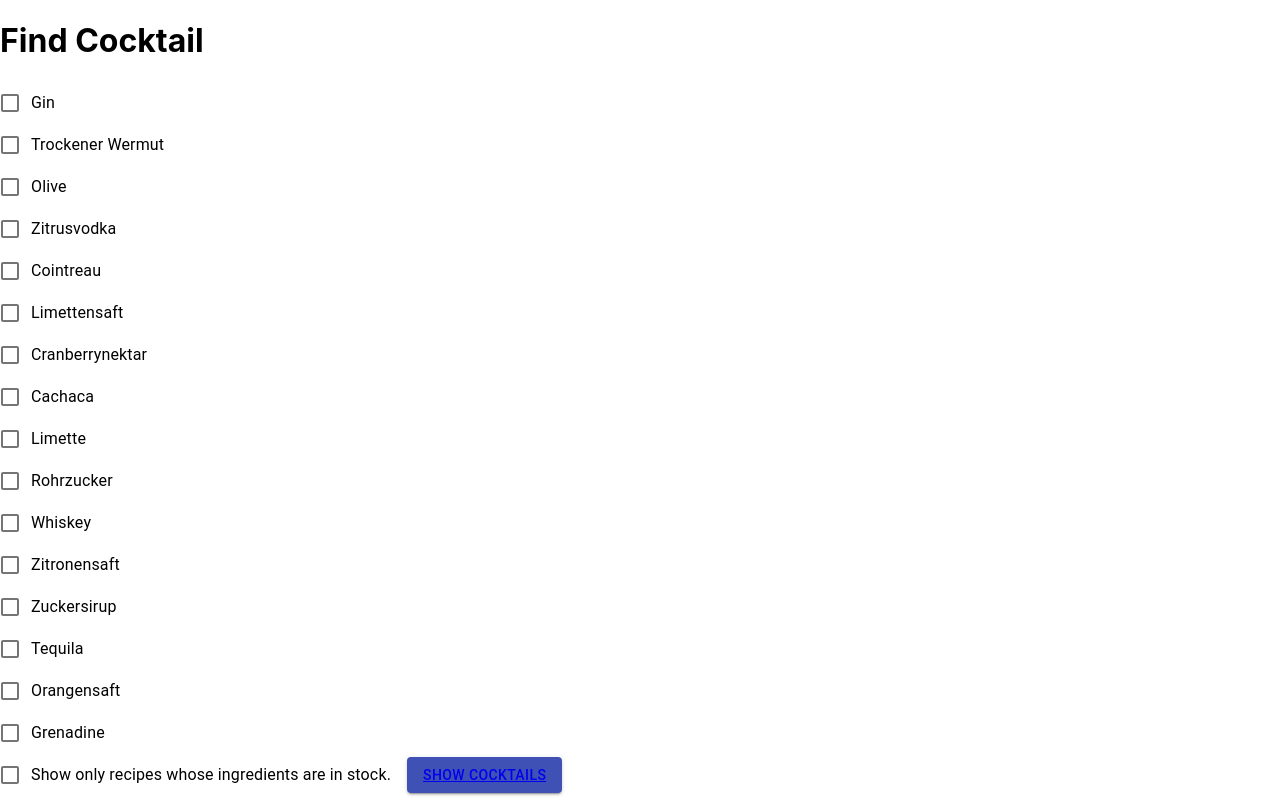
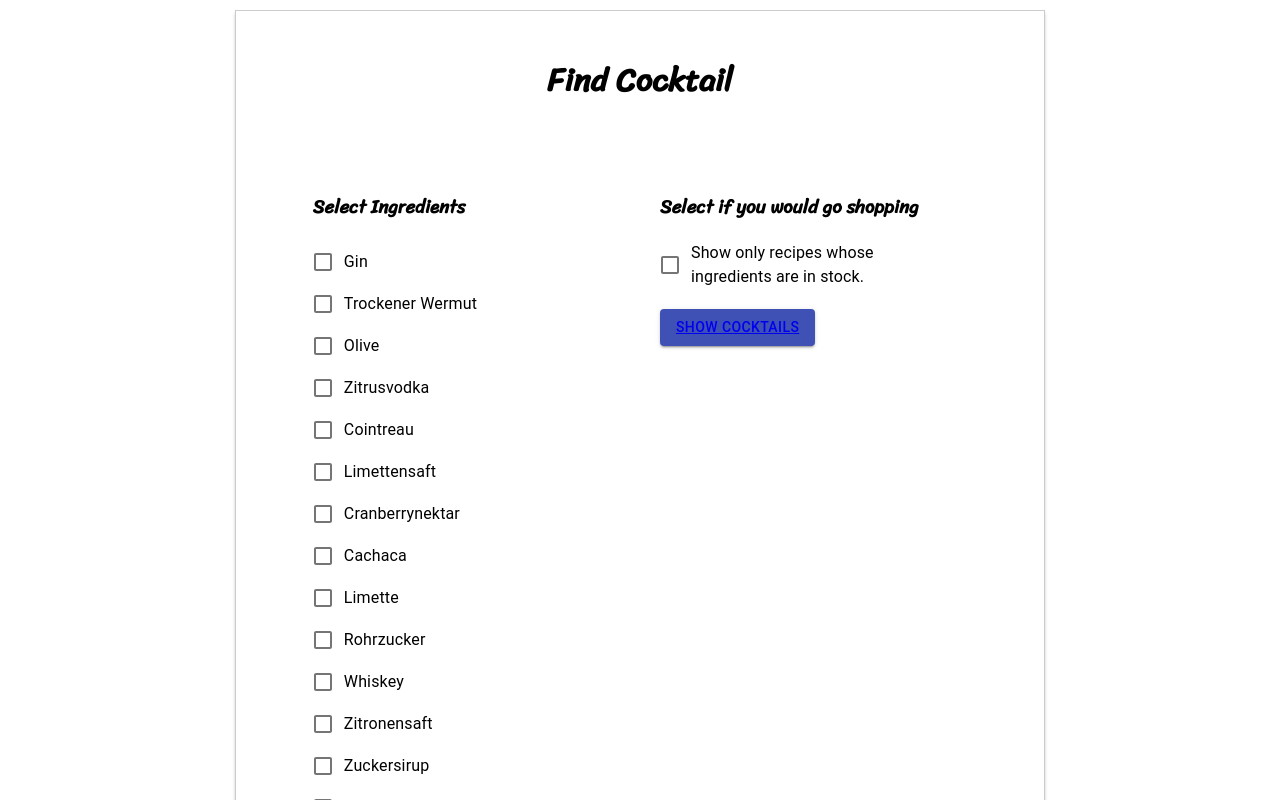
Before and after one commit to raf1312/Web_Programming_Projekt, a React (Create React App) app: page / in a window 1280 px wide. Shown: the top 800 px of the page. Built offline with nearby package versions, Linux system fonts and the light colour scheme.

Commit message:
Added Pictures for CocktailList and some styles

```diff
--- a/public/index.html
+++ b/public/index.html
@@ -24,6 +24,7 @@
       work correctly both with client-side routing and a non-root public URL.
       Learn how to configure a non-root public URL by running `npm run build`.
     -->
+    <link href="https://fonts.googleapis.com/css?family=Sriracha&display=swap" rel="stylesheet">
     <title>React App</title>
   </head>
   <body>
--- a/src/App.css
+++ b/src/App.css
@@ -1,38 +1,3 @@
 .App {
   text-align: center;
 }
-
-.App-logo {
-  height: 40vmin;
-  pointer-events: none;
-}
-
-@media (prefers-reduced-motion: no-preference) {
-  .App-logo {
-    animation: App-logo-spin infinite 20s linear;
-  }
-}
-
-.App-header {
-  background-color: #282c34;
-  min-height: 100vh;
-  display: flex;
-  flex-direction: column;
-  align-items: center;
-  justify-content: center;
-  font-size: calc(10px + 2vmin);
-  color: white;
-}
-
-.App-link {
-  color: #61dafb;
-}
-
-@keyframes App-logo-spin {
-  from {
-    transform: rotate(0deg);
-  }
-  to {
-    transform: rotate(360deg);
-  }
-}
--- a/src/Component/Cocktail_List/Cocktail_list.jsx
+++ b/src/Component/Cocktail_List/Cocktail_list.jsx
@@ -50,7 +50,7 @@ class Cocktail_list extends Component {
     render() {
 
         return (
-            <div>
+            <div className="CocktailList">
                 <h1>Cocktail List</h1>
                 {
                     Object.keys(this.cocktails).map(function (key, index) {
--- a/src/Component/Find_Cocktail/FindCocktail.css
+++ b/src/Component/Find_Cocktail/FindCocktail.css
@@ -0,0 +1,36 @@
+.FindCocktail {
+    display: block;
+    margin:  10px auto;
+    border: 1px solid #ccc;
+    box-shadow: 0px 3px 3px #ccc;
+    width: 60%;
+    padding: 20px;
+    text-align: center;
+}
+
+.List {
+    display: inline-block;
+    margin:  20px auto;
+    width: 40%;
+    padding: 20px;
+    text-align: left;
+}
+
+.Shopping {
+    top: 0px;
+    display: inline-block;
+    margin:  20px auto;
+    width: 40%;
+    padding: 20px;
+    text-align: left;
+    vertical-align: top;
+}
+
+.ButtonContainer {
+    display: inline-block;
+    margin:  20px auto;
+    width: 80%;
+    padding: 0px;
+    text-align: left;
+    vertical-align: top;
+}
--- a/src/Component/Find_Cocktail/Find_cocktail.jsx
+++ b/src/Component/Find_Cocktail/Find_cocktail.jsx
@@ -4,6 +4,7 @@ import Checkbox from '@material-ui/core/Checkbox';
 import FormControlLabel from "@material-ui/core/FormControlLabel";
 import Button from "@material-ui/core/Button";
 import {Link} from 'react-router-dom';
+import "./FindCocktail.css"
 
 
 class Find_cocktail extends Component {
@@ -47,19 +48,28 @@ class Find_cocktail extends Component {
 
     render() {
         return (
-            <div>
+            <div className="FindCocktail">
                 <h1>Find Cocktail</h1>
+                <div className="List">
+                    <h3>Select Ingredients</h3>
                 {
                     Object.keys(this.state.Ingredients).map(function (key, index) {
                         return <Ingredient_check ingredient={key} onChange={this.changeChecked} checked={index} key={key}/>
                     }, this)
                 }
+                </div>
+
+                <div className="Shopping">
+                    <h3>Select if you would go shopping</h3>
                 <FormControlLabel
                     control={
                         <Checkbox color="primary" value="shopping" checked={this.state.shopping.shopping} onChange={this.handleChange}/>
                     }
                     label="Show only recipes whose ingredients are in stock."
                 />
+
+                    <div className="ButtonContainer">
+
                         <Button variant="contained" color="primary">
                             <Link to={{
                                 pathname: '/Cocktail_list',
@@ -71,6 +81,10 @@ class Find_cocktail extends Component {
                             >Show Cocktails</Link>
                         </Button>
                     </div>
+                </div>
+
+
+            </div>
         )
     }
 }
--- a/src/index.css
+++ b/src/index.css
@@ -1,13 +1,5 @@
 body {
   margin: 0;
-  font-family: -apple-system, BlinkMacSystemFont, 'Segoe UI', 'Roboto', 'Oxygen',
-    'Ubuntu', 'Cantarell', 'Fira Sans', 'Droid Sans', 'Helvetica Neue',
-    sans-serif;
-  -webkit-font-smoothing: antialiased;
-  -moz-osx-font-smoothing: grayscale;
+  padding: 0;
+  font-family: 'Sriracha', cursive;
 }
-
-code {
-  font-family: source-code-pro, Menlo, Monaco, Consolas, 'Courier New',
-    monospace;
-}
```
Lines whose indentation alone changed are shown as unchanged.
